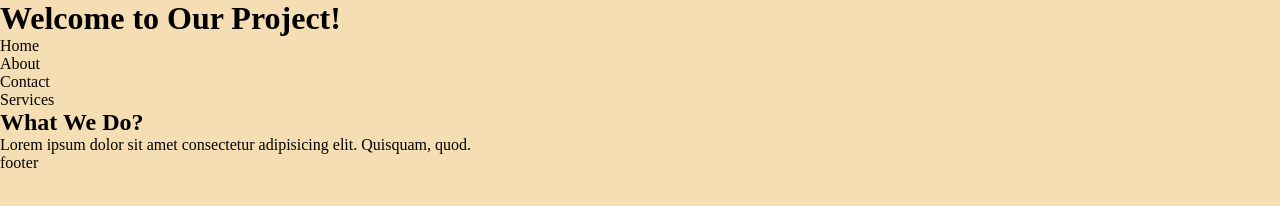
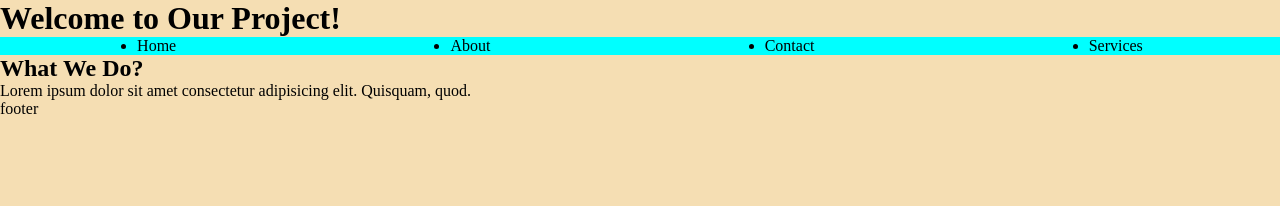
Before and after one commit to BasharAlwarad/OurProject, a plain HTML site: page index.html in a window 1280 px wide. Drawn offline with Linux system fonts and the light colour scheme.

Commit message:
styiling th nav

```diff
--- a/style.css
+++ b/style.css
@@ -7,3 +7,11 @@
 body {
   background-color: wheat;
 }
+nav ul {
+  background-color: aqua;
+  min-width: 100%;
+  display: flex;
+  flex-flow: row wrap;
+  justify-content: space-around;
+  align-items: center;
+}
```
